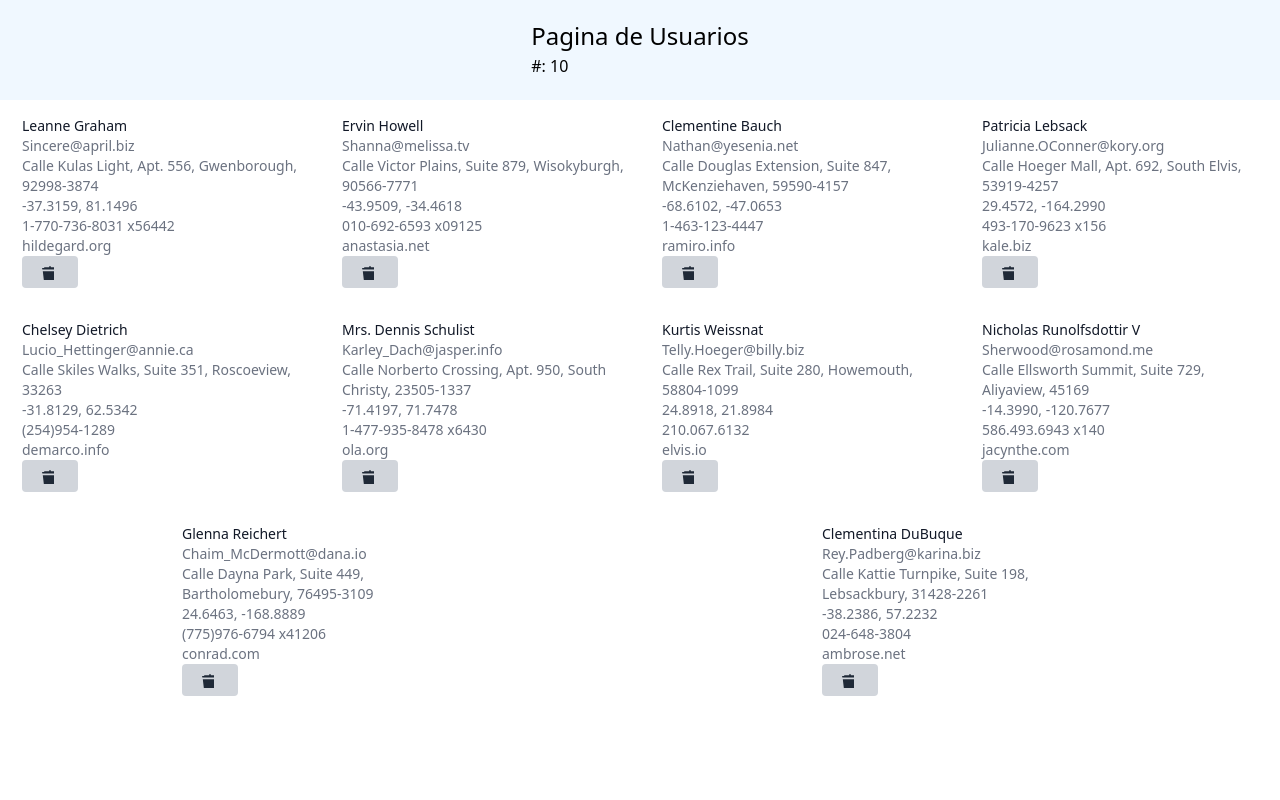
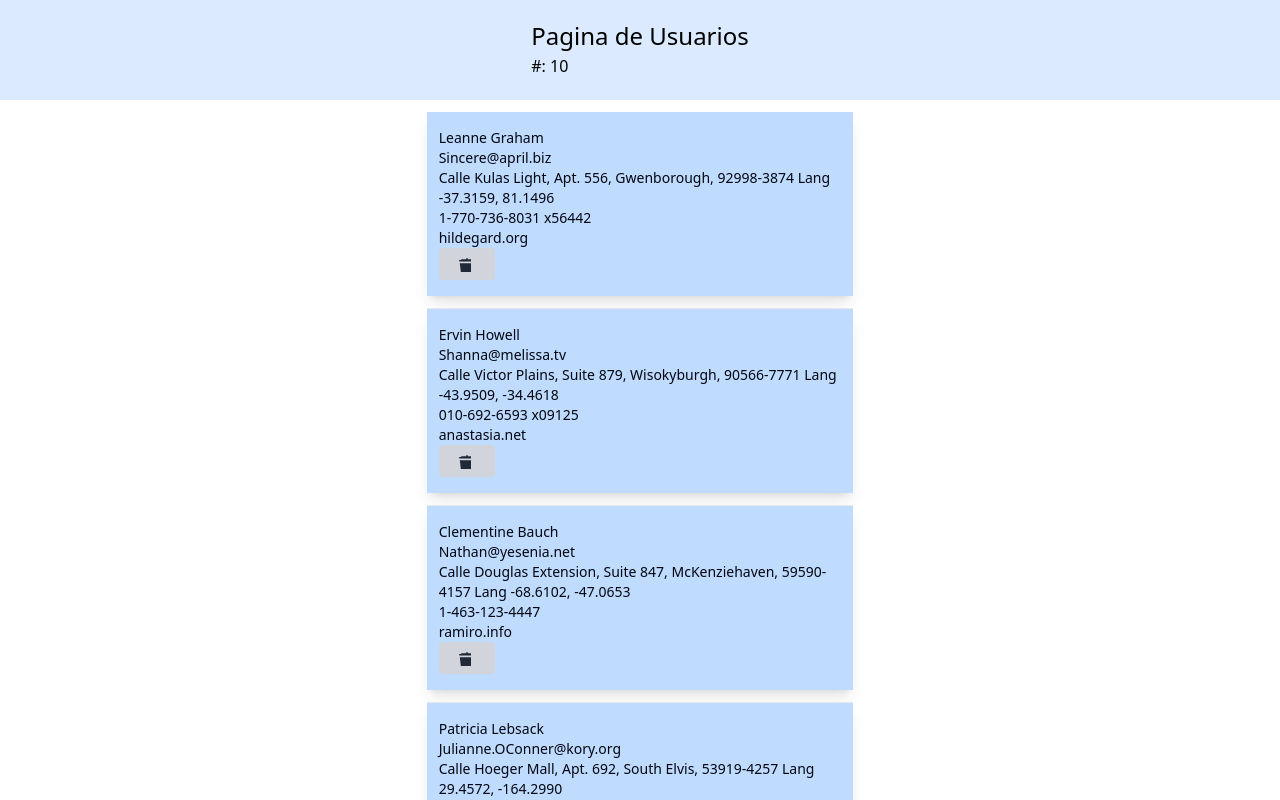
Before and after one commit to adriprev95/study-vue-main, a Vue app: page /user in a window 1280 px wide. Shown: the top 800 px of the page. Built offline with nearby package versions, Linux system fonts and the light colour scheme.

Commit message:
Ajustes en la pagina de users

```diff
--- a/src/views/UserView.vue
+++ b/src/views/UserView.vue
@@ -241,21 +241,22 @@ function delUser(id) {
 people.value = delUser*/
 </script>
 <template>
-    <div class="title w-screen md:mx-auto grid grid-rows-2 grid-flow-col gap-2 justify-center py-5">
+    <div class=" bg-blue-100 title w-screen md:mx-auto grid grid-rows-2 grid-flow-col gap-2 justify-center py-5">
         <h1 class="text-2xl">Pagina de Usuarios</h1>
         <h2>#: {{ people.length }}</h2>
     </div>
     <div>
-        <ul class="divide-gray-200 flex flex-wrap justify-around content-around">
-            <li v-for="person in people" :key="person.email" class="py-4 flex algo">
+        <ul class="divide-y divide-gray-200">
+            <li v-for="person in people" :key="person.email"
+                class="py-4 flex bg-blue-200 md:mx m-auto w-1/3 shadow-lg my-3">
                 <div class="ml-3">
-                    <p class="text-sm font-medium text-gray-900">{{ person.name }}</p>
-                    <p class="text-sm text-gray-500">{{ person.email }}</p>
-                    <p class="text-sm text-gray-500">{{ `Calle ${person.address.street}, ${person.address.suite},
-                                            ${person.address.city}, ${person.address.zipcode}` }}</p>
-                    <p class="text-sm text-gray-500">{{ ` ${person.address.geo.lat}, ${person.address.geo.lng} ` }}</p>
-                    <p class="text-sm text-gray-500">{{ ` ${person.phone}` }}</p>
-                    <p class="text-sm text-gray-500">{{ ` ${person.website}` }}</p>
+                    <p class="text-sm font-medium text-gray-950">{{ person.name }}</p>
+                    <p class="text-sm text-gray-950">{{ person.email }}</p>
+                    <p class="text-sm text-gray-950">{{ `Calle ${person.address.street}, ${person.address.suite},
+                                            ${person.address.city}, ${person.address.zipcode} Lang ${person.address.geo.lat},
+                                            ${person.address.geo.lng}` }}</p>
+                    <p class="text-sm text-gray-950">{{ ` ${person.phone}` }}</p>
+                    <p class="text-sm text-gray-950">{{ ` ${person.website}` }}</p>
                     <div>
                         <button
                             class="bg-gray-300 hover:bg-gray-400 text-gray-800 font-bold py-2 px-4 rounded inline-flex items-center"
@@ -273,12 +274,7 @@ people.value = delUser*/
 </template>
 <style scoped>
 .title {
-    background-color: aliceblue;
+
     height: 100px;
 }
-
-
-.algo {
-    width: 300px;
-}
 </style>
```
